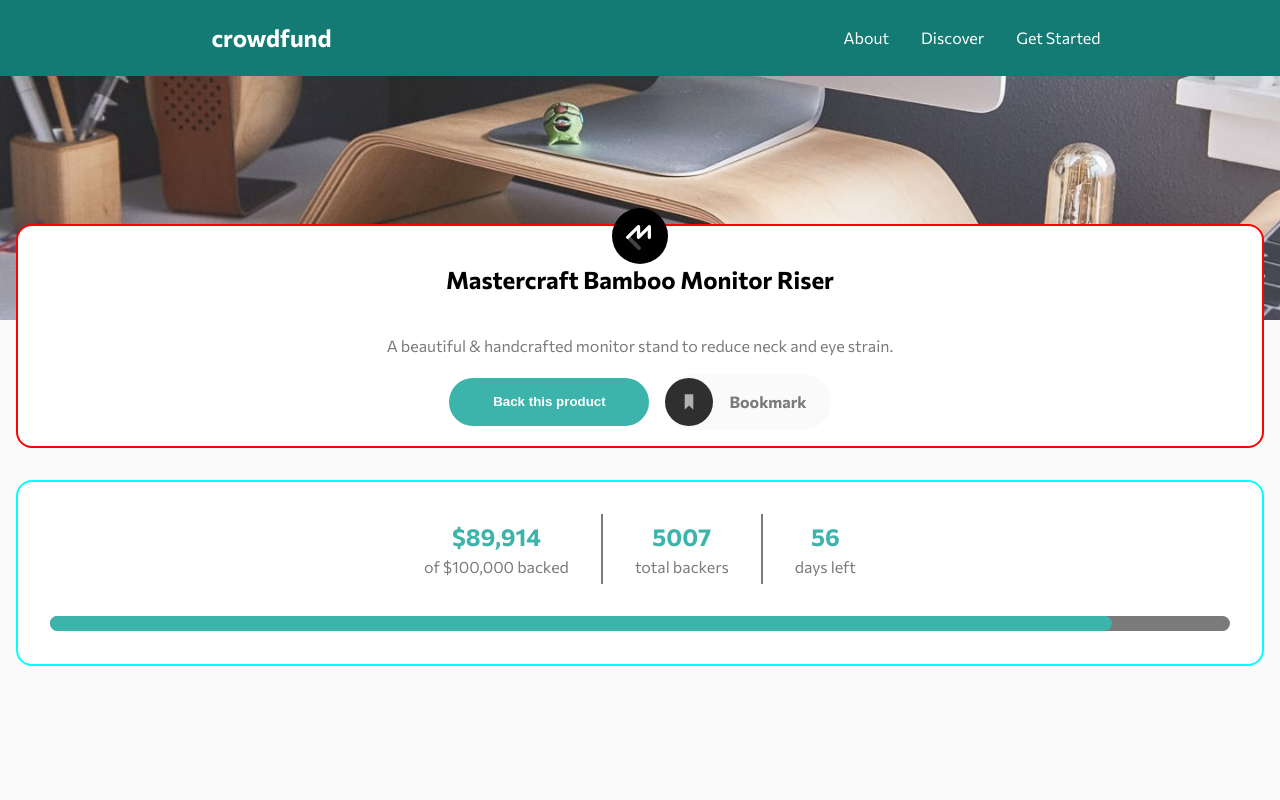
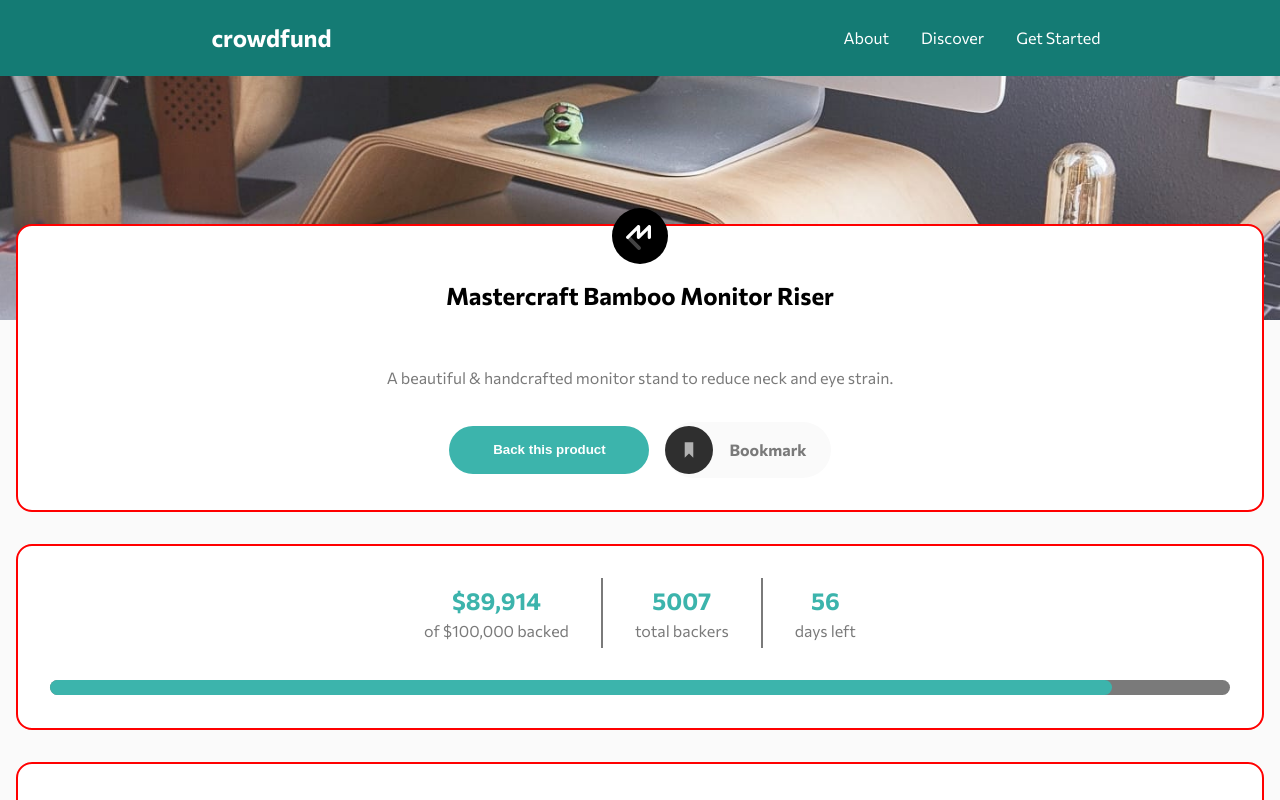
Before and after one commit to Helbindi/Crowdfund-Product, a React (Vite) app: page / in a window 1280 px wide. Shown: the top 800 px of the page. Built offline with nearby package versions, Linux system fonts and the light colour scheme.

Commit message:
refactored to have a Card component wrap each product component instead

```diff
--- a/src/App.jsx
+++ b/src/App.jsx
@@ -4,6 +4,7 @@ import Navigation from "./components/Navigation";
 import Hero from "./components/Hero";
 import Introduction from "./components/Introduction";
 import Progress from "./components/Progress";
+import About from "./components/About";
 
 function App() {
   const [pledge, setPledge] = useState({
@@ -23,6 +24,7 @@ function App() {
       <section className="cf-items">
         <Introduction />
         <Progress pledge={pledge} />
+        <About />
       </section>
     </div>
   );
--- a/src/components/About.jsx
+++ b/src/components/About.jsx
@@ -1,8 +1,9 @@
 import React from "react";
+import Card from "./Card";
 
 function About() {
   return (
-    <section className="cf-about">
+    <Card>
       <article className="about-intro">
         <h2>About this product</h2>
         <p>
@@ -20,7 +21,7 @@ function About() {
       </article>
 
       <section className="pledge-list"></section>
-    </section>
+    </Card>
   );
 }
 
--- /dev/null
+++ b/src/components/Card.jsx
@@ -0,0 +1,7 @@
+import React from "react";
+
+function Card({ children }) {
+  return <div className="product-card">{children}</div>;
+}
+
+export default Card;
--- a/src/components/Introduction.jsx
+++ b/src/components/Introduction.jsx
@@ -1,10 +1,11 @@
 import React from "react";
+import Card from "./Card";
 import icon from "../assets/images/logo-mastercraft.svg";
 import bookmark from "../assets/images/icon-bookmark.svg";
 
 function Introduction() {
   return (
-    <section className="cf-intro">
+    <Card>
       <img className="product-icon" src={icon} alt="mastercraft-icon" />
       <h2 className="product-title">Mastercraft Bamboo Monitor Riser</h2>
       <p className="intro-desc">
@@ -17,7 +18,7 @@ function Introduction() {
           <p className="bookmark-title">Bookmark</p>
         </div>
       </div>
-    </section>
+    </Card>
   );
 }
 
--- a/src/components/Progress.jsx
+++ b/src/components/Progress.jsx
@@ -1,4 +1,5 @@
 import React from "react";
+import Card from "./Card";
 
 function Progress({ pledge }) {
   let current = Number(pledge.money.current);
@@ -6,7 +7,7 @@ function Progress({ pledge }) {
   let percentReached = Math.round((current / target) * 100);
 
   return (
-    <section className="cf-data">
+    <Card>
       <article className="data-list">
         <div className="data-item">
           <h2>${pledge.money.current.toLocaleString("en-US")}</h2>
@@ -32,7 +33,7 @@ function Progress({ pledge }) {
         </div>
         <div className="total progress">{/* Total Progress Bar */}</div>
       </article>
-    </section>
+    </Card>
   );
 }
 
--- a/src/index.css
+++ b/src/index.css
@@ -39,6 +39,21 @@ body {
   display: flex;
   flex-direction: column;
   gap: 2em;
+}
+
+.product-card {
+  display: flex;
+  flex-direction: column;
+  align-items: center;
+  justify-content: center;
+  text-align: center;
+  gap: 1em;
+
+  padding: 2em;
+  border: 2px solid red;
+  border-radius: 1em;
+  background-color: var(--white-clr);
+  min-width: 375px;
 }
 
 /* Hero CSS */
@@ -111,19 +126,6 @@ body {
 }
 
 /* Intro CSS */
-.cf-intro {
-  border: 2px solid red;
-  padding: 1em;
-  border-radius: 1em;
-  background-color: var(--white-clr);
-
-  display: flex;
-  flex-direction: column;
-  justify-content: center;
-  align-items: center;
-  text-align: center;
-}
-
 .product-icon {
   position: absolute;
   top: -1em;
@@ -172,18 +174,6 @@ body {
 }
 
 /* Progress CSS */
-.cf-data {
-  display: flex;
-  flex-direction: column;
-  justify-content: center;
-  gap: 1em;
-  padding: 2em;
-  border: 2px solid aqua;
-  border-radius: 1em;
-  background-color: var(--white-clr);
-  min-width: 375px;
-}
-
 .data-list {
   display: flex;
   flex-direction: column;
@@ -232,6 +222,8 @@ body {
   width: 100%;
   background-color: var(--dark-gray-clr);
 }
+
+/* About CSS */
 
 @media screen and (min-width: 728px) {
   .hero-container {
```
